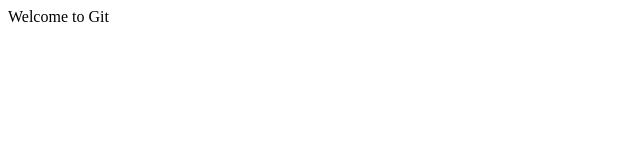
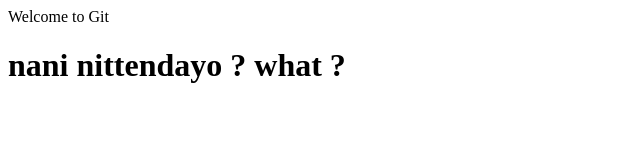
Before and after one commit to MihirNagarkar/APDD, a plain HTML site: page index.html in a window 1280 px wide. Shown: the whole page, without its empty margins (0-640 px from the left). Drawn offline with Linux system fonts and the light colour scheme.

Commit message:
second commit

```diff
--- a/index.html
+++ b/index.html
@@ -1 +1,3 @@
 <hl>Welcome to Git<h1>
+nani nittendayo ?
+what ?
```
